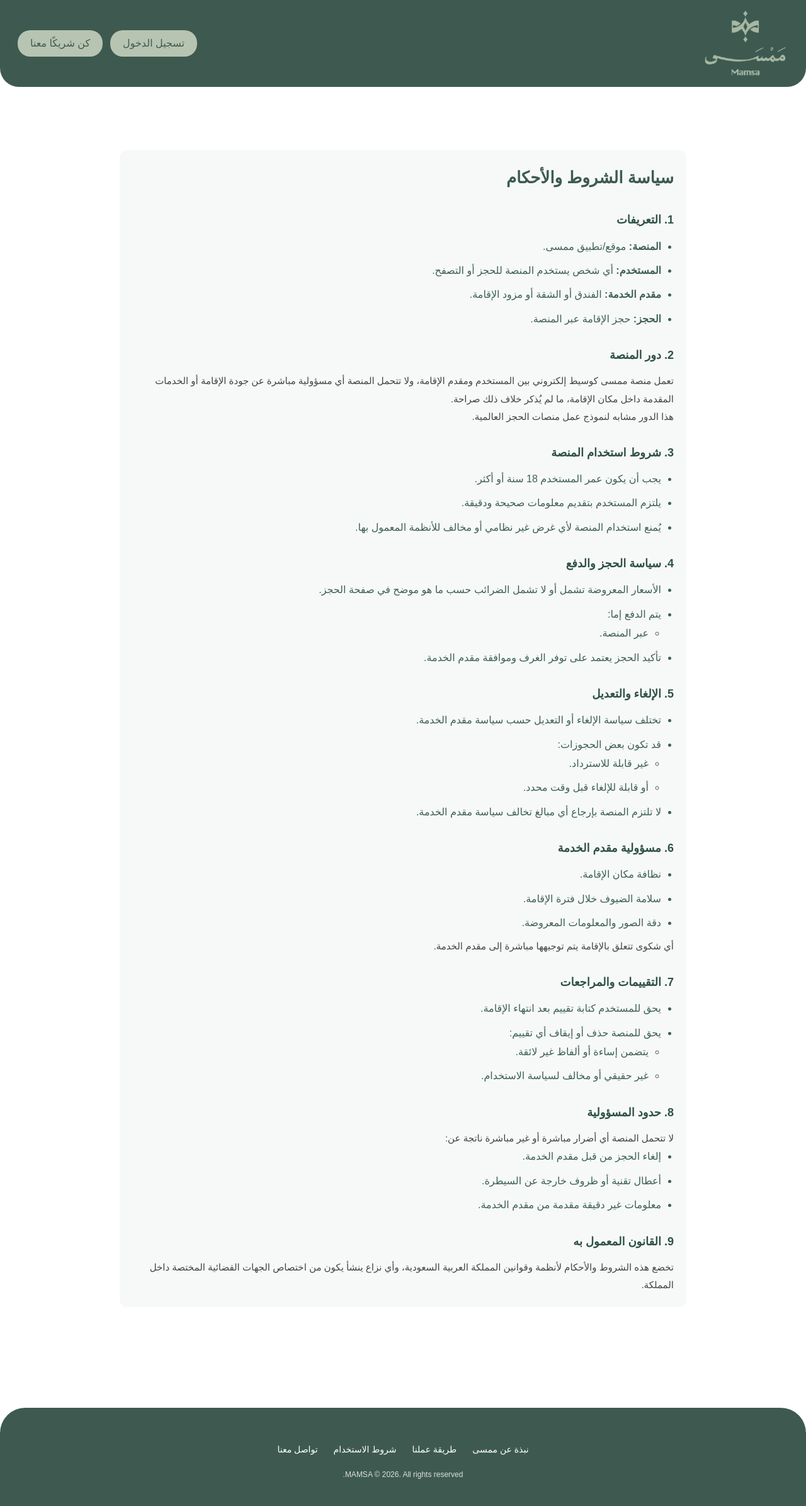
After one commit to vego-group/Mamsa, a Laravel app: page /terms in a window 1280 px wide. The commit adds this page. Shown: the whole page at 63% size. Run offline with Laravel 12, Linux system fonts and the light colour scheme; parts of the project's set-up code (start-up, migrations or seed data) failed here and were passed over; some libraries are stand-ins or nearby versions.

Commit message:
add pages files

```diff
--- a/public/css/style.css
+++ b/public/css/style.css
@@ -1099,7 +1099,58 @@ right:-60px;
     display: none !important;
 }
 
+/* =========================
+   الصفحات الثابتة
+========================= */
 
+/* ستايل موحد */
+.static-page,
+.terms-page {
+    direction: rtl;
+    text-align: right;
+    max-width: 900px;
+    margin: 40px auto;
+    padding: 20px;
+    line-height: 1.9;
+    color: #3f5f56;
+    background-color: #f6f9f8;
+    border-radius: 12px;
+}
+
+/* العنوان الرئيسي */
+.static-page h1,
+.terms-page h1 {
+    font-size: 26px;
+    margin-bottom: 20px;
+    color: var(--green);
+}
+
+/* العناوين الفرعية */
+.static-page h2,
+.terms-page h2 {
+    font-size: 18px;
+    margin-top: 25px;
+    margin-bottom: 10px;
+    color: #2f5147;
+}
+
+/* النصوص */
+.static-page p,
+.terms-page p {
+    font-size: 15px;
+    color: #444;
+}
+
+/* القوائم */
+.static-page ul,
+.terms-page ul {
+    padding-right: 20px;
+}
+
+.static-page li,
+.terms-page li {
+    margin-bottom: 8px;
+}
 .login img{
   display: none;
 }
--- a/resources/views/login/complete-profile.blade.php
+++ b/resources/views/login/complete-profile.blade.php
@@ -7,7 +7,7 @@
 @endphp
 
 <div class="center">
-  <div class="card" style="max-width:520px; width:100%;">
+  <div class="auth-card" style="max-width:520px; width:100%;">
 
     <h3 class="title">أكمل بيانات حسابك</h3>
 
--- a/resources/views/login/email-verify.blade.php
+++ b/resources/views/login/email-verify.blade.php
@@ -3,7 +3,7 @@
 @section('content')
 
 <div class="center">
-  <div class="card" style="max-width:500px;width:100%;">
+  <div class="auth-card" style="max-width:500px;width:100%;">
 
     <h3 class="title">تحقق من بريدك</h3>
 
--- a/resources/views/login/phone.blade.php
+++ b/resources/views/login/phone.blade.php
@@ -20,11 +20,11 @@
   <div class="auth-card" style="max-width:520px; width:100%;">
 
       <h3 class="title">
-          {{ $intent === 'admin' ? 'ابدأ كشريك' : 'تسجيل الدخول' }}
+          {{ $intent === 'Admin' ? 'ابدأ كشريك' : 'تسجيل الدخول' }}
       </h3>
 
       <p class="muted mb-20">
-         {{ $intent === 'admin'
+         {{ $intent === 'Admin'
           ? 'أدخل رقم جوالك لبدء التسجيل كشريك وسنرسل لك رمز تحقق.'
           : 'أدخل رقم جوالك لتسجيل الدخول وسنرسل لك رمز تحقق.' }}
       </p>
--- /dev/null
+++ b/resources/views/pages/terms.blade.php
@@ -0,0 +1,90 @@
+@extends('layouts.app')
+
+@section('content')
+<div class="terms-page">
+    <h1>سياسة الشروط والأحكام</h1>
+
+    <h2>1. التعريفات</h2>
+    <ul>
+        <li><strong>المنصة:</strong> موقع/تطبيق ممسى.</li>
+        <li><strong>المستخدم:</strong> أي شخص يستخدم المنصة للحجز أو التصفح.</li>
+        <li><strong>مقدم الخدمة:</strong> الفندق أو الشقة أو مزود الإقامة.</li>
+        <li><strong>الحجز:</strong> حجز الإقامة عبر المنصة.</li>
+    </ul>
+
+    <h2>2. دور المنصة</h2>
+    <p>
+        تعمل منصة ممسى كوسيط إلكتروني بين المستخدم ومقدم الإقامة، ولا تتحمل المنصة
+        أي مسؤولية مباشرة عن جودة الإقامة أو الخدمات المقدمة داخل مكان الإقامة،
+        ما لم يُذكر خلاف ذلك صراحة.
+    </p>
+    <p>
+        هذا الدور مشابه لنموذج عمل منصات الحجز العالمية.
+    </p>
+
+    <h2>3. شروط استخدام المنصة</h2>
+    <ul>
+        <li>يجب أن يكون عمر المستخدم 18 سنة أو أكثر.</li>
+        <li>يلتزم المستخدم بتقديم معلومات صحيحة ودقيقة.</li>
+        <li>يُمنع استخدام المنصة لأي غرض غير نظامي أو مخالف للأنظمة المعمول بها.</li>
+    </ul>
+
+    <h2>4. سياسة الحجز والدفع</h2>
+    <ul>
+        <li>الأسعار المعروضة تشمل أو لا تشمل الضرائب حسب ما هو موضح في صفحة الحجز.</li>
+        <li>يتم الدفع إما:
+            <ul>
+                <li>عبر المنصة.</li>
+            </ul>
+        </li>
+        <li>تأكيد الحجز يعتمد على توفر الغرف وموافقة مقدم الخدمة.</li>
+    </ul>
+
+    <h2>5. الإلغاء والتعديل</h2>
+    <ul>
+        <li>تختلف سياسة الإلغاء أو التعديل حسب سياسة مقدم الخدمة.</li>
+        <li>قد تكون بعض الحجوزات:
+            <ul>
+                <li>غير قابلة للاسترداد.</li>
+                <li>أو قابلة للإلغاء قبل وقت محدد.</li>
+            </ul>
+        </li>
+        <li>لا تلتزم المنصة بإرجاع أي مبالغ تخالف سياسة مقدم الخدمة.</li>
+    </ul>
+
+    <h2>6. مسؤولية مقدم الخدمة</h2>
+    <ul>
+        <li>نظافة مكان الإقامة.</li>
+        <li>سلامة الضيوف خلال فترة الإقامة.</li>
+        <li>دقة الصور والمعلومات المعروضة.</li>
+    </ul>
+    <p>
+        أي شكوى تتعلق بالإقامة يتم توجيهها مباشرة إلى مقدم الخدمة.
+    </p>
+
+    <h2>7. التقييمات والمراجعات</h2>
+    <ul>
+        <li>يحق للمستخدم كتابة تقييم بعد انتهاء الإقامة.</li>
+        <li>يحق للمنصة حذف أو إيقاف أي تقييم:
+            <ul>
+                <li>يتضمن إساءة أو ألفاظ غير لائقة.</li>
+                <li>غير حقيقي أو مخالف لسياسة الاستخدام.</li>
+            </ul>
+        </li>
+    </ul>
+
+    <h2>8. حدود المسؤولية</h2>
+    <p>لا تتحمل المنصة أي أضرار مباشرة أو غير مباشرة ناتجة عن:</p>
+    <ul>
+        <li>إلغاء الحجز من قبل مقدم الخدمة.</li>
+        <li>أعطال تقنية أو ظروف خارجة عن السيطرة.</li>
+        <li>معلومات غير دقيقة مقدمة من مقدم الخدمة.</li>
+    </ul>
+
+    <h2>9. القانون المعمول به</h2>
+    <p>
+        تخضع هذه الشروط والأحكام لأنظمة وقوانين المملكة العربية السعودية،
+        وأي نزاع ينشأ يكون من اختصاص الجهات القضائية المختصة داخل المملكة.
+    </p>
+ </div>
+@endsection
--- a/resources/views/partials/footer.blade.php
+++ b/resources/views/partials/footer.blade.php
@@ -1,9 +1,12 @@
 <div class="footer">
     <div class="footer-links">
-        <a>نبذة عن ممسى</a>
-        <a>طريقة عملنا</a>
-        <a>شروط الاستخدام</a>
-        <a>تواصل معنا</a>
+        <a href="{{ route('about') }}">نبذة عن ممسى</a>
+        <a href="{{ route('howItWorks') }}">طريقة عملنا</a>
+        <a href="{{ route('terms') }}">شروط الاستخدام</a>
+        <a href="{{ route('contact') }}">تواصل معنا</a>
     </div>
-    <div class="footer-copy">MAMSA © {{ date('Y') }}. All rights reserved.</div>
+
+    <div class="footer-copy">
+        MAMSA © {{ date('Y') }}. All rights reserved.
+    </div>
 </div>
--- a/resources/views/partials/header.blade.php
+++ b/resources/views/partials/header.blade.php
@@ -30,8 +30,8 @@
 $hideProfileIcon =
     request()->is('complete-profile*') ||
     request()->is('email-verify*') ||
-    request()->is('admin*') ||
-    request()->get('intent') === 'admin';
+    request()->is('Admin*') ||
+    request()->get('intent') === 'Admin';
 @endphp
 
       {{-- إذا المستخدم مسجل دخول --}}
@@ -77,7 +77,7 @@ $hideProfileIcon =
               تسجيل الدخول
            </a>
 
-            <a href="{{ route('auth.phone', ['intent' => 'admin']) }}" class="header-pill">
+            <a href="{{ route('auth.phone', ['intent' => 'Admin']) }}" class="header-pill">
               كن شريكًا معنا
             </a>
 
--- a/routes/web.php
+++ b/routes/web.php
@@ -147,8 +147,11 @@ Route::post('/logout', function () {
     return redirect()->route('home');
 
 })->middleware('auth')->name('logout');
-
-
+/* ================= STATIC PAGES ================= */
+Route::view('/terms', 'pages.terms')->name('terms');
+Route::view('/about', 'pages.about')->name('about');
+Route::view('/how-it-works', 'pages.how-it-works')->name('howItWorks');
+Route::view('/contact', 'pages.contact')->name('contact');
 /* ================= ADMIN ================= */
 Route::prefix('Admin')
     ->middleware(['auth', \App\Http\Middleware\RoleMiddleware::class . ':SuperAdmin,Admin'])
```
Also changed, not shown: resources/views/pages/about.blade.php (added, +10 -0 lines), resources/views/pages/contact.blade.php (added, +14 -0 lines), resources/views/pages/how-it-works.blade.php (added, +13 -0 lines).
